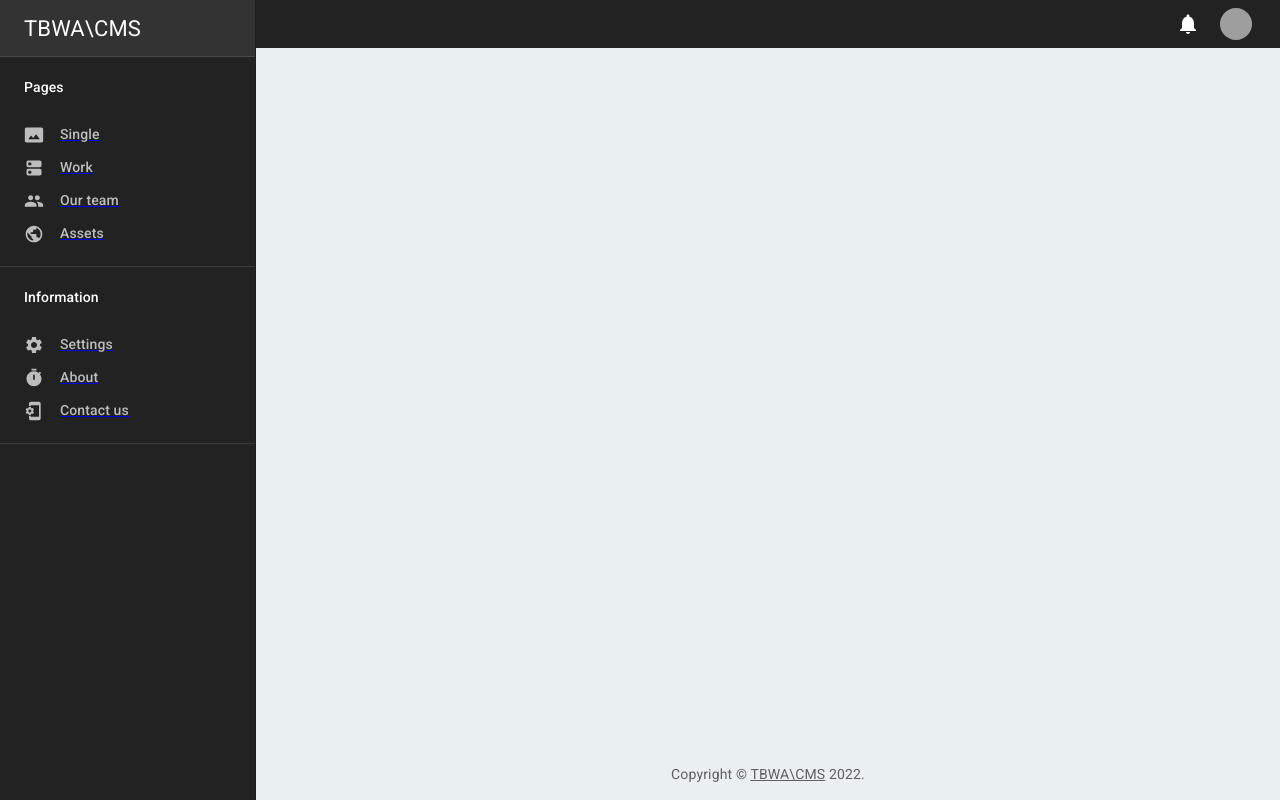
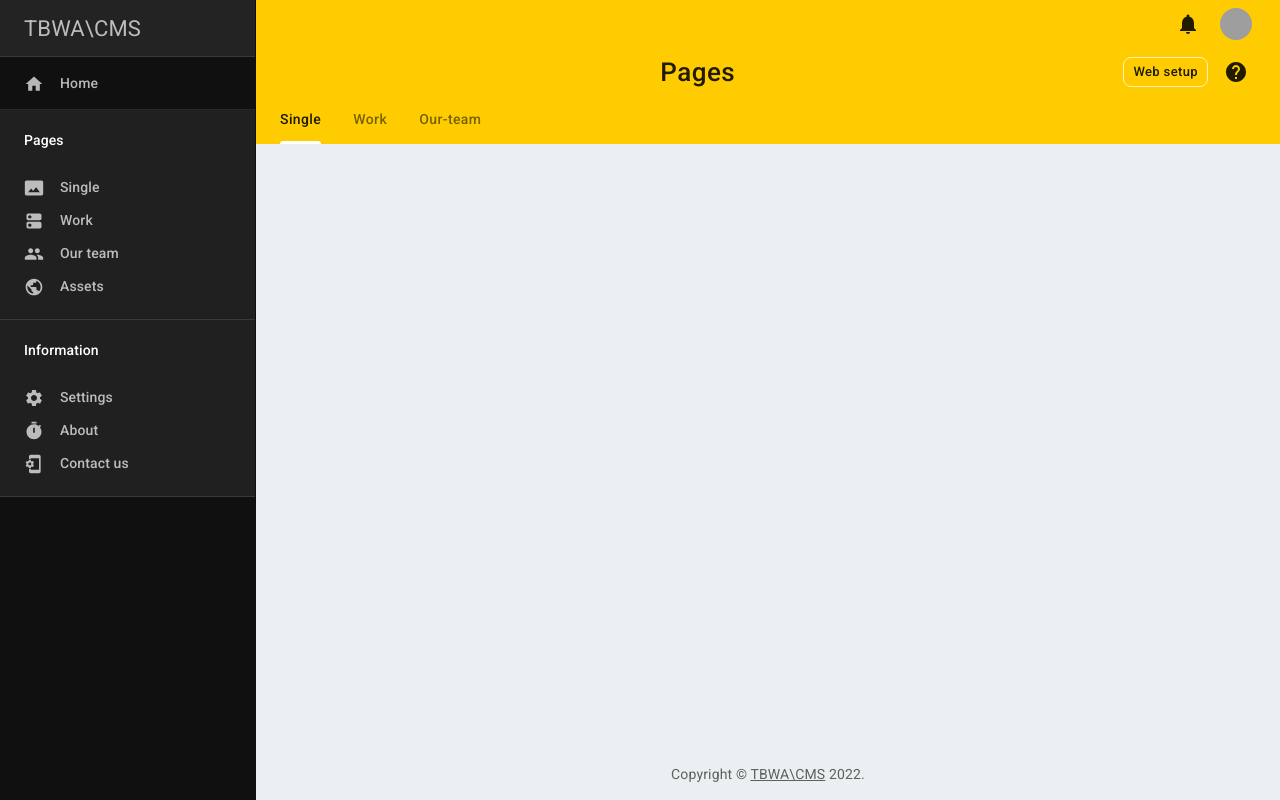
Before and after one commit to tsknoff/tbwa_cms_js_version, a React (Create React App) app: page / in a window 1280 px wide. Built offline with nearby package versions, Linux system fonts and the light colour scheme; grey boxes are pictures that could not be loaded.

Commit message:
1) Adding DND libraries for draggable lists; 2) Changing colors of Paperbase theme to identify TBWA brand; 3) Big changes in Work.jsx component; 4) Some components is added in Header.js, to make interface more usability;

```diff
--- a/package.json
+++ b/package.json
@@ -14,6 +14,7 @@
     "react-dnd": "^16.0.1",
     "react-dnd-html5-backend": "^16.0.1",
     "react-dom": "^18.0.0",
+    "react-draggable-list": "^4.0.4",
     "react-router-dom": "^6.3.0",
     "react-scripts": "5.0.1",
     "web-vitals": "^2.1.4"
@@ -41,5 +42,8 @@
       "last 1 firefox version",
       "last 1 safari version"
     ]
+  },
+  "devDependencies": {
+    "@mui/x-data-grid": "^5.10.0"
   }
 }
--- a/src/App.css
+++ b/src/App.css
@@ -27,6 +27,9 @@
 .App-link {
   color: #61dafb;
 }
+.menu-link{
+  text-decoration: none;
+}
 
 @keyframes App-logo-spin {
   from {
--- a/src/components/Header.js
+++ b/src/components/Header.js
@@ -6,7 +6,6 @@ import Button from '@mui/material/Button';
 import Grid from '@mui/material/Grid';
 import HelpIcon from '@mui/icons-material/Help';
 import IconButton from '@mui/material/IconButton';
-import Link from '@mui/material/Link';
 import MenuIcon from '@mui/icons-material/Menu';
 import NotificationsIcon from '@mui/icons-material/Notifications';
 import Tab from '@mui/material/Tab';
@@ -75,41 +74,40 @@ function Header(props) {
                 elevation={0}
                 sx={{ zIndex: 0 }}
             >
-                {/*<Toolbar>*/}
-                {/*    <Grid container alignItems="center" spacing={1}>*/}
-                {/*        <Grid item xs>*/}
-                {/*            <Typography color="inherit" variant="h5" component="h1">*/}
-                {/*                Single pages*/}
-                {/*            </Typography>*/}
-                {/*        </Grid>*/}
-                {/*        <Grid item>*/}
-                {/*            <Button*/}
-                {/*                sx={{ borderColor: lightColor }}*/}
-                {/*                variant="outlined"*/}
-                {/*                color="inherit"*/}
-                {/*                size="small"*/}
-                {/*            >*/}
-                {/*                Web setup*/}
-                {/*            </Button>*/}
-                {/*        </Grid>*/}
-                {/*        <Grid item>*/}
-                {/*            <Tooltip title="Help">*/}
-                {/*                <IconButton color="inherit">*/}
-                {/*                    <HelpIcon />*/}
-                {/*                </IconButton>*/}
-                {/*            </Tooltip>*/}
-                {/*        </Grid>*/}
-                {/*    </Grid>*/}
-                {/*</Toolbar>*/}
+                <Toolbar>
+                    <Grid container alignItems="center" spacing={1}>
+                        <Grid item xs>
+                            <Typography color="inherit" variant="h5" component="h1">
+                                Pages
+                            </Typography>
+                        </Grid>
+                        <Grid item>
+                            <Button
+                                sx={{ borderColor: lightColor }}
+                                variant="outlined"
+                                color="inherit"
+                                size="small"
+                            >
+                                Web setup
+                            </Button>
+                        </Grid>
+                        <Grid item>
+                            <Tooltip title="Help">
+                                <IconButton color="inherit">
+                                    <HelpIcon />
+                                </IconButton>
+                            </Tooltip>
+                        </Grid>
+                    </Grid>
+                </Toolbar>
             </AppBar>
-            {/*<AppBar component="div" position="static" elevation={0} sx={{ zIndex: 0 }}>*/}
-            {/*    <Tabs value={0} textColor="inherit">*/}
-            {/*        <Tab label="Users" />*/}
-            {/*        <Tab label="Sign-in method" />*/}
-            {/*        <Tab label="Templates" />*/}
-            {/*        <Tab label="Usage" />*/}
-            {/*    </Tabs>*/}
-            {/*</AppBar>*/}
+            <AppBar component="div" position="static" elevation={0} sx={{ zIndex: 0 }}>
+                <Tabs value={0} textColor="inherit" >
+                    <Tab label="Single" />
+                    <Tab label="Work" />
+                    <Tab label="Our-team" />
+                </Tabs>
+            </AppBar>
         </React.Fragment>
     );
 }
--- a/src/components/Navigator.js
+++ b/src/components/Navigator.js
@@ -12,8 +12,6 @@ import PeopleIcon from '@mui/icons-material/People';
 import DnsRoundedIcon from '@mui/icons-material/DnsRounded';
 import PermMediaOutlinedIcon from '@mui/icons-material/PhotoSizeSelectActual';
 import PublicIcon from '@mui/icons-material/Public';
-import SettingsEthernetIcon from '@mui/icons-material/SettingsEthernet';
-import SettingsInputComponentIcon from '@mui/icons-material/SettingsInputComponent';
 import TimerIcon from '@mui/icons-material/Timer';
 import SettingsIcon from '@mui/icons-material/Settings';
 import PhonelinkSetupIcon from '@mui/icons-material/PhonelinkSetup';
@@ -65,27 +63,27 @@ export default function Navigator(props) {
     return (
         <Drawer variant="permanent" {...other}>
             <List disablePadding>
-                <ListItem sx={{ ...item, ...itemCategory, fontSize: 22, color: '#fff' }}>
+                <ListItem sx={{ ...item, ...itemCategory, fontSize: 22 }}>
                     TBWA\CMS
                 </ListItem>
-                {/*<ListItem sx={{ ...item, ...itemCategory }}>*/}
-                {/*    <ListItemIcon>*/}
-                {/*        <HomeIcon />*/}
-                {/*    </ListItemIcon>*/}
-                {/*    <ListItemText>Project Overview</ListItemText>*/}
-                {/*</ListItem>*/}
+                <ListItem sx={{ ...item, ...itemCategory }}>
+                    <ListItemIcon>
+                        <HomeIcon />
+                    </ListItemIcon>
+                    <ListItemText>Home</ListItemText>
+                </ListItem>
                 {categories.map(({ id, children }) => (
-                    // <Box key={id} sx={{ bgcolor: '#2f4f4f' }}>
-                    <Box key={id} >
+                    <Box key={id} sx={{ bgcolor: '#202020' }}>
+                     {/*<Box key={id} >*/}
                         <ListItem sx={{ py: 2, px: 3 }}>
                             <ListItemText sx={{ color: '#fff' }}>{id}</ListItemText>
                         </ListItem>
                         {children.map(({ id: childId, link, icon, active }) => (
-                            <Link to={"/"+link}>
+                            <Link className="menu-link" to={"/"+link}>
                                 <ListItem disablePadding key={childId}>
                                         <ListItemButton selected={active} sx={item}>
                                             <ListItemIcon>{icon}</ListItemIcon>
-                                            <ListItemText>{childId}</ListItemText>
+                                            <ListItemText >{childId}</ListItemText>
                                         </ListItemButton>
                                 </ListItem>
                             </Link>
--- a/src/components/Paperbase.js
+++ b/src/components/Paperbase.js
@@ -6,7 +6,6 @@ import Box from '@mui/material/Box';
 import Typography from '@mui/material/Typography';
 import Link from '@mui/material/Link';
 import Navigator from './Navigator';
-import Content from './Content';
 import Header from './Header';
 import { Outlet } from "react-router-dom";
 
@@ -25,9 +24,9 @@ function Copyright() {
 let theme = createTheme({
     palette: {
         primary: {
-            light: '#FFC900',
-            main: '#222222',
-            dark: '#000000',
+            light: '#FFFFFF',
+            main: '#FECC00',
+            dark: '#FECC00',
         },
     },
     typography: {
@@ -60,7 +59,7 @@ theme = {
         MuiDrawer: {
             styleOverrides: {
                 paper: {
-                    backgroundColor: '#222222',
+                    backgroundColor: '#101010',
                 },
             },
         },
--- a/src/routes/Work.jsx
+++ b/src/routes/Work.jsx
@@ -1,4 +1,4 @@
-import React from 'react';
+import React, {useRef, useState} from 'react';
 import AppBar from "@mui/material/AppBar";
 import Toolbar from "@mui/material/Toolbar";
 import Grid from "@mui/material/Grid";
@@ -8,10 +8,130 @@ import Button from "@mui/material/Button";
 import Tooltip from "@mui/material/Tooltip";
 import IconButton from "@mui/material/IconButton";
 import RefreshIcon from "@mui/icons-material/Refresh";
-import Typography from "@mui/material/Typography";
 import Paper from "@mui/material/Paper";
+import Table from '@mui/material/Table';
+import TableBody from '@mui/material/TableBody';
+import TableCell from '@mui/material/TableCell';
+import TableContainer from '@mui/material/TableContainer';
+import TableHead from '@mui/material/TableHead';
+import TableRow from '@mui/material/TableRow';
+import PreviewIcon from '@mui/icons-material/Preview';
+import DragIndicatorIcon from '@mui/icons-material/DragIndicator';
+import EditIcon from '@mui/icons-material/Edit';
+import {Switch} from "@mui/material";
 
 const Work = () => {
+
+    // const [workHeaders, set_workHeaders] = useState(["Client", "Title", "Actions"])
+    const [workItems, set_workItems] = useState([
+        {id: 1, preview: 'https://tbwa.ru/assets/work/cover-b.jpg',  client: 'Nissan', title: 'Запуск нового Nissan Pathfinder в России', link: ''},
+        {id: 2, preview: 'https://tbwa.ru/assets/work/%D0%B2%D0%B5%D0%BB%D0%BE%D1%81%D0%B8%D0%BF%D0%B5%D0%B4%D0%B8%D0%B7%D0%B0%D1%86%D0%B8%D1%8F_cover.jpg',  client: 'Delivery Club', title: 'Велосипедизация', link: ''},
+        {id: 3, preview: 'https://tbwa.ru/assets/work/%D0%BE%D0%B1%D0%BB%D0%BE%D0%B6%D0%BA%D0%B0-flex2.jpg', client: 'Flexity', title: 'Пространство, чтобы процветать', link: ''},
+        {id: 4, preview: 'https://tbwa.ru/assets/work/CORAL-TRAVEL-%D1%8F%D1%85%D1%82%D0%B0-2.jpg', client: 'Coral Travel', title: 'Яхта. Океан. Ты', link: ''},
+    ])
+
+    // const onWorkItemsChange = (newWorkItems) => {
+    //     set_workItems(newWorkItems);
+    // };
+
+    const containerRef = useRef();
+
+    const label = { inputProps: { 'aria-label': 'Switch demo' } };
+    const WorkItem = ({item}) => {
+
+        //const { onMouseDown, onTouchStart } = dragHandleProps;
+
+        return(
+            // <TableRow
+            //     key={item.id}
+            //     sx={{ '&:last-child td, &:last-child th': { border: 0 } }}
+            // >
+            //     <TableCell component="th" scope="row">
+            //         <img width="120px" src={item.preview} />
+            //     </TableCell>
+            //     <TableCell align="left">{item.client}</TableCell>
+            //     <TableCell align="left">{item.title}</TableCell>
+            //     <TableCell align="center">
+            //         <IconButton>
+            //             <EditIcon color="inherit" sx={{ display: 'block' }} />
+            //         </IconButton>
+            //         <IconButton>
+            //             <PreviewIcon color="inherit" sx={{ display: 'block' }} />
+            //         </IconButton>
+            //     </TableCell>
+            //     <TableCell align="right">
+            //         <Switch {...label} />
+            //     </TableCell>
+            //     <TableCell align="right">
+            //         <IconButton>
+            //             <DragIndicatorIcon
+            //                 color="inherit"
+            //                 sx={{ display: 'block' }}
+            //                 onTouchStart={(e) => {
+            //                     e.preventDefault();
+            //                     document.body.style.overflow = "hidden";
+            //                     onTouchStart(e);
+            //                 }}
+            //                 onMouseDown={(e) => {
+            //                     console.log("mouseDown");
+            //                     document.body.style.overflow = "hidden";
+            //                     onMouseDown(e);
+            //                 }}
+            //                 onTouchEnd={(e) => {
+            //                     document.body.style.overflow = "visible";
+            //                 }}
+            //                 onMouseUp={() => {
+            //                     document.body.style.overflow = "visible";
+            //                 }}
+            //             />
+            //         </IconButton>
+            //     </TableCell>
+            // </TableRow>
+            <Grid item key={item.id}>
+                <Grid item xs>
+                    <img alt="case preview" width="120px" src={item.preview} />
+                </Grid>
+                <Grid item >{item.client}</Grid>
+                <Grid item >{item.title}</Grid>
+                <Grid item >
+                    <IconButton>
+                        <EditIcon color="inherit" sx={{ display: 'block' }} />
+                    </IconButton>
+                    <IconButton>
+                        <PreviewIcon color="inherit" sx={{ display: 'block' }} />
+                    </IconButton>
+                </Grid>
+                <Grid item>
+                    <Switch {...label} />
+                </Grid>
+                <Grid item>
+                    <IconButton>
+                        <DragIndicatorIcon
+                            color="inherit"
+                            sx={{ display: 'block' }}
+                            // onTouchStart={(e) => {
+                            //     e.preventDefault();
+                            //     document.body.style.overflow = "hidden";
+                            //     onTouchStart(e);
+                            // }}
+                            // onMouseDown={(e) => {
+                            //     console.log("mouseDown");
+                            //     document.body.style.overflow = "hidden";
+                            //     onMouseDown(e);
+                            // }}
+                            // onTouchEnd={(e) => {
+                            //     document.body.style.overflow = "visible";
+                            // }}
+                            // onMouseUp={() => {
+                            //     document.body.style.overflow = "visible";
+                            // }}
+                        />
+                    </IconButton>
+                </Grid>
+            </Grid>
+        )
+    }
+
     return (
         <Paper sx={{ maxWidth: 936, margin: 'auto', overflow: 'hidden' }}>
             <AppBar
@@ -20,7 +140,7 @@ const Work = () => {
                 elevation={0}
                 sx={{ borderBottom: '1px solid rgba(0, 0, 0, 0.12)' }}
             >
-                <Toolbar>
+                <Toolbar >
                     <Grid container spacing={2} alignItems="center">
                         <Grid item>
                             <SearchIcon color="inherit" sx={{ display: 'block' }} />
@@ -28,17 +148,19 @@ const Work = () => {
                         <Grid item xs>
                             <TextField
                                 fullWidth
-                                placeholder="Search by email address, phone number, or user UID"
+                                placeholder="Search by client or title"
                                 InputProps={{
                                     disableUnderline: true,
                                     sx: { fontSize: 'default' },
                                 }}
                                 variant="standard"
                             />
+
                         </Grid>
+
                         <Grid item>
                             <Button variant="contained" sx={{ mr: 1 }}>
-                                Add user
+                                Add new case
                             </Button>
                             <Tooltip title="Reload">
                                 <IconButton>
@@ -49,9 +171,46 @@ const Work = () => {
                     </Grid>
                 </Toolbar>
             </AppBar>
-            <Typography sx={{ my: 5, mx: 2 }} color="text.secondary" align="center">
-                No users for this project yet
-            </Typography>
+            {/*<Typography sx={{ my: 5, mx: 2 }} color="text.secondary" align="center">*/}
+            {/*    No work cases for yet*/}
+            {/*</Typography>*/}
+            <TableContainer >
+                <Table sx={{ minWidth: 650 }} aria-label="simple table">
+                    <TableHead >
+                        <TableRow>
+                            <TableCell>Preview</TableCell>
+                            <TableCell align="left">Client</TableCell>
+                            <TableCell align="left">Title</TableCell>
+                            <TableCell align="center">Actions</TableCell>
+                            <TableCell align="right">Status</TableCell>
+                            <TableCell align="right"></TableCell>
+                        </TableRow>
+                    </TableHead>
+                    <TableBody ref={containerRef}>
+                        {/*<DraggableList*/}
+                        {/*    itemKey="id"*/}
+                        {/*    template={WorkItem}*/}
+                        {/*    list={workItems}*/}
+                        {/*    onMoveEnd={(newList) => onWorkItemsChange(newList)}*/}
+                        {/*    container={() => containerRef.current}*/}
+                        {/*/>*/}
+
+                        {/*{workItems.map((item) => (*/}
+                        {/*    <WorkItem item={item} />*/}
+                        {/*))}*/}
+
+                    </TableBody>
+                </Table>
+                <Grid container spacing={3} alignItems="center">
+                    {workItems.map((item) => (
+                        <WorkItem item={item} />
+                    ))}
+                </Grid>
+
+            </TableContainer>
+
+
+
         </Paper>
     );
 };
```
Also changed, not shown: 1 other file (tests, documents, lock files or other folders).
